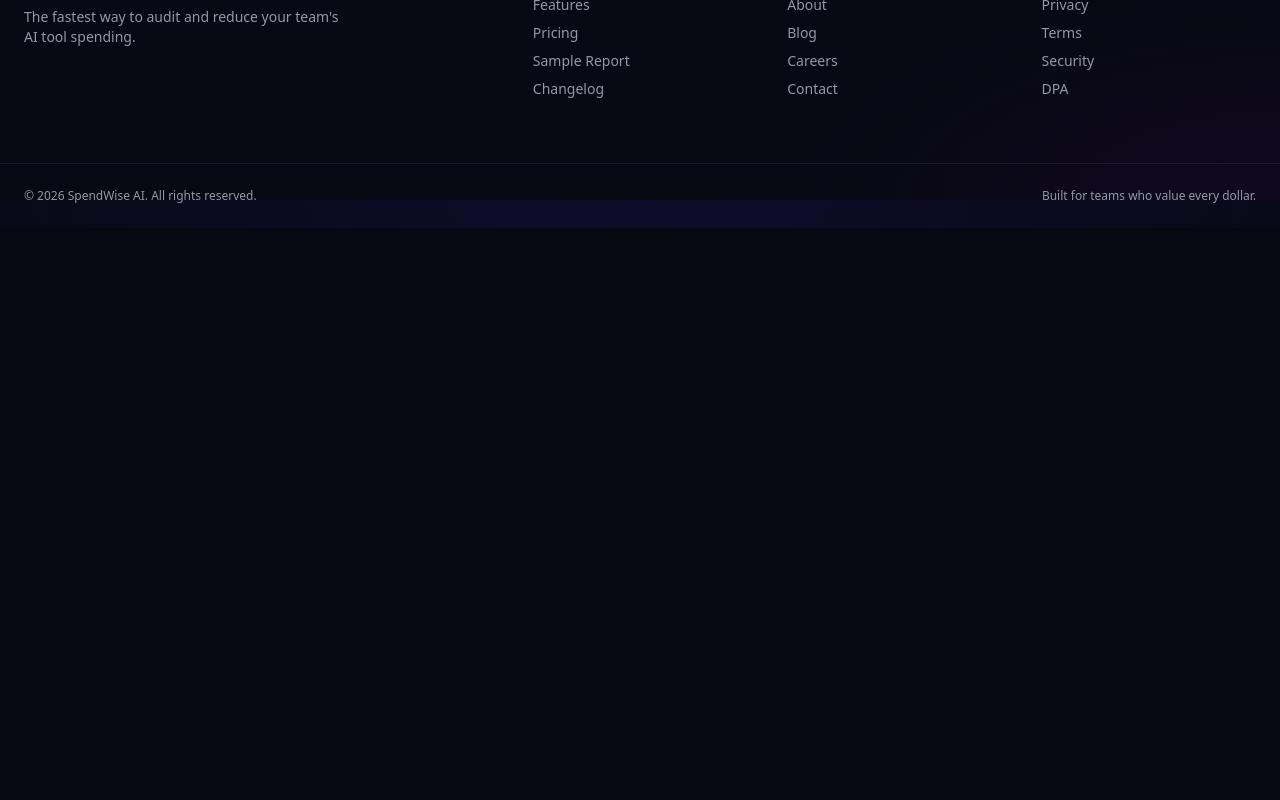
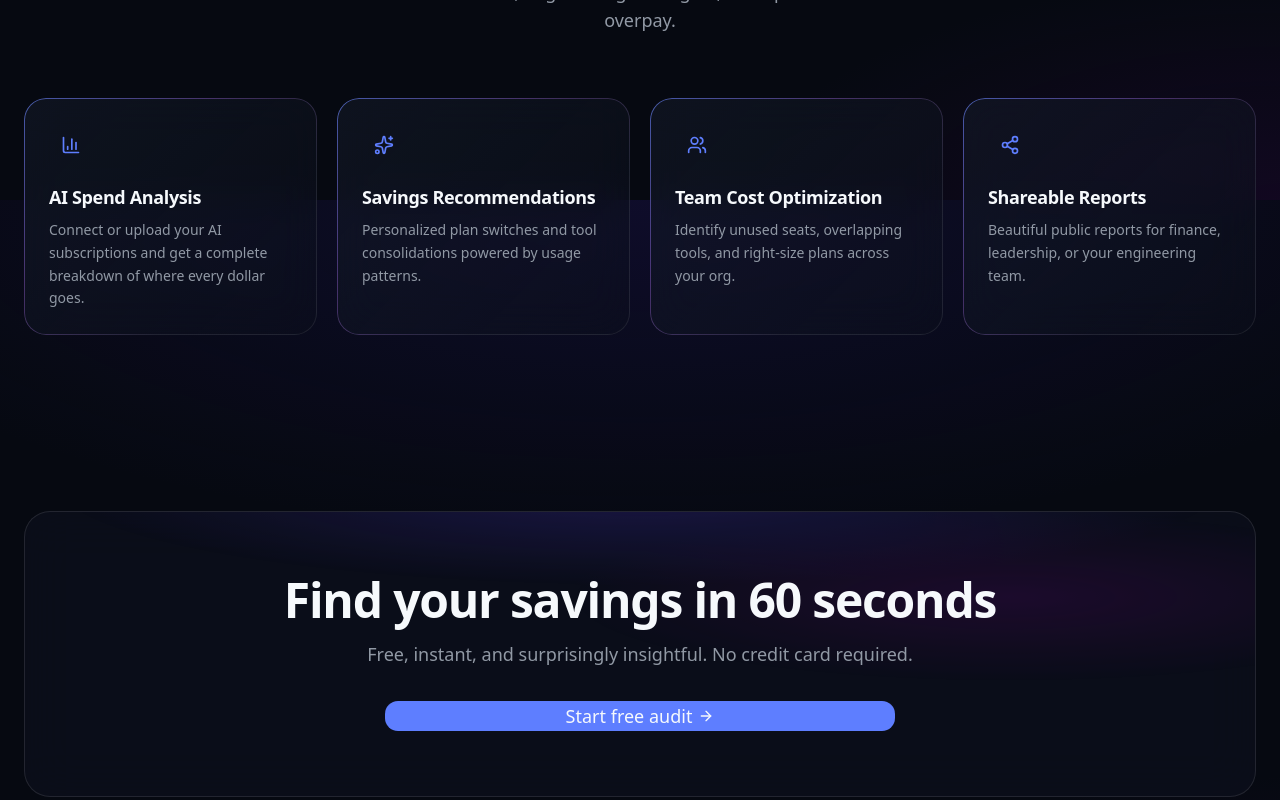
Before and after one commit to rishabh-1510/SpendWise-Ai, a React (Vite) app in the folder spendwise-ai/: page / in a window 1280 px wide. Shown: the part 1400-2200 px from the top of the page. Before the commit the page ends 1628 px from the top, so only its background shows below. Built offline with nearby package versions, Linux system fonts and the light colour scheme.

Commit message:
Home Page Modification

```diff
--- a/spendwise-ai/src/pages/Home.tsx
+++ b/spendwise-ai/src/pages/Home.tsx
@@ -2,14 +2,21 @@ import { Footer } from "@/components/shared/Footer"
 import { Navbar } from "@/components/shared/Navbar"
 import { Link } from "react-router-dom"
 import { Button } from "@/components/ui/button"
-import { ArrowRight , Check } from "lucide-react"
+import { BarChart3, Sparkles, Users, Share2, ArrowRight, Check, Star } from "lucide-react"
 import { DashboardPreview } from "@/components/homepage/DashboardPreview"
+
+const features = [
+  { icon: BarChart3, title: "AI Spend Analysis", desc: "Connect or upload your AI subscriptions and get a complete breakdown of where every dollar goes." },
+  { icon: Sparkles, title: "Savings Recommendations", desc: "Personalized plan switches and tool consolidations powered by usage patterns." },
+  { icon: Users, title: "Team Cost Optimization", desc: "Identify unused seats, overlapping tools, and right-size plans across your org." },
+  { icon: Share2, title: "Shareable Reports", desc: "Beautiful public reports for finance, leadership, or your engineering team." },
+];
 
 const Home = () => {
   return (
     <div className="min-h-screen">
-        <Navbar/>
-        {/* Hero */}
+      <Navbar />
+      {/* Hero */}
       <section className="relative overflow-hidden">
         <div className="absolute inset-0 bg-gradient-hero" />
         <div className="absolute inset-0 grid-bg" />
@@ -26,7 +33,7 @@ const Home = () => {
           </p>
           <div className="mt-8 flex flex-col sm:flex-row items-center justify-center gap-3 animate-fade-up">
             <Link to="/audit">
-              <Button  className="group">
+              <Button className="group">
                 Audit My AI Spend
                 <ArrowRight className="h-4 w-4 group-hover:translate-x-1 transition-transform" />
               </Button>
@@ -46,7 +53,38 @@ const Home = () => {
           </div>
         </div>
       </section>
-        <Footer/>
+      {/* Features */}
+      <section id="features" className="mx-auto max-w-7xl px-6 py-24">
+        <div className="text-center max-w-2xl mx-auto mb-16">
+          <h2 className="text-4xl md:text-5xl font-semibold tracking-tight">Everything you need to <span className="text-gradient-brand">control AI spend</span></h2>
+          <p className="mt-4 text-muted-foreground text-lg">Built for finance leaders, engineering managers, and operators who refuse to overpay.</p>
+        </div>
+        <div className="grid gap-5 md:grid-cols-2 lg:grid-cols-4">
+          {features.map((f) => (
+            <div key={f.title} className="glass glow-border rounded-2xl p-6 hover:-translate-y-1 transition-transform duration-300 group">
+              <div className="h-11 w-11 rounded-xl bg-gradient-brand/20 flex items-center justify-center mb-4 group-hover:shadow-glow transition-shadow">
+                <f.icon className="h-5 w-5 text-primary" />
+              </div>
+              <h3 className="font-semibold text-lg">{f.title}</h3>
+              <p className="mt-2 text-sm text-muted-foreground leading-relaxed">{f.desc}</p>
+            </div>
+          ))}
+        </div>
+      </section>
+      {/* CTA */}
+      <section className="mx-auto max-w-7xl px-6 py-20">
+        <div className="relative overflow-hidden rounded-3xl glass-strong p-12 md:p-16 text-center">
+          <div className="absolute inset-0 bg-gradient-hero opacity-60" />
+          <div className="relative">
+            <h2 className="text-4xl md:text-5xl font-semibold tracking-tight">Find your savings in 60 seconds</h2>
+            <p className="mt-4 text-muted-foreground text-lg max-w-xl mx-auto">Free, instant, and surprisingly insightful. No credit card required.</p>
+            <Link to="/audit" className="inline-block mt-8">
+              <Button className="w-lg h-8 text-lg ">Start free audit <ArrowRight className="h-6 w-6" /></Button>
+            </Link>
+          </div>
+        </div>
+      </section>
+      <Footer />
     </div>
   )
 }
```
Also changed, not shown: 1 other file (tests, documents, lock files or other folders).
